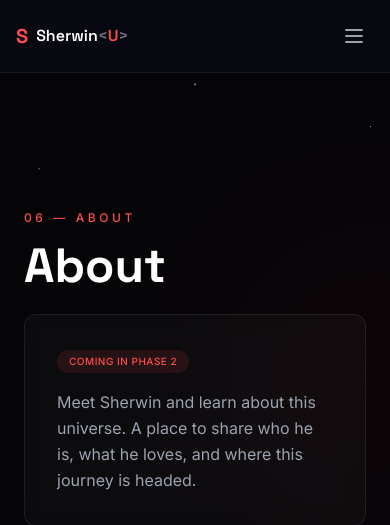
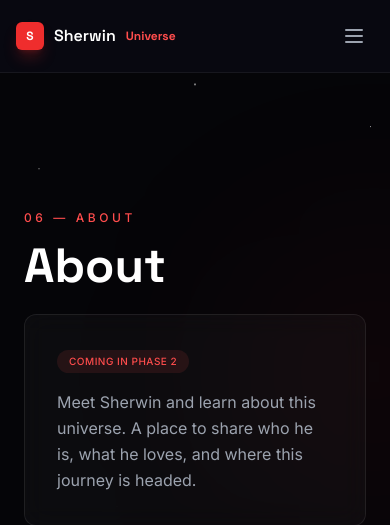
Before and after one commit to Shahram4wd/sherwin, a Django app: page /about/ in a window 390 px wide; the page is wider, and only the part inside the window is pictured. Shown: the top 525 px of that part. Run offline with Django 5.2, Linux system fonts and the light colour scheme; some libraries are stand-ins or nearby versions.

Commit message:
Enhance navigation: update header design for desktop and mobile, improve accessibility Add requirements.txt: include local development dependencies

```diff
--- /dev/null
+++ b/requirements.txt
@@ -0,0 +1,2 @@
+# For local development, install all dependencies:
+-r requirements/dev.txt
--- a/templates/base.html
+++ b/templates/base.html
@@ -91,9 +91,12 @@
     <!-- Desktop Navigation -->
     <header class="hidden md:block glass-nav sticky top-0 z-50">
         <nav class="max-w-6xl mx-auto px-6 py-4 flex items-center justify-between">
-            <a href="{% url 'core:home' %}" class="flex items-center space-x-2 group">
-                <span class="text-accent-400 text-2xl font-display font-bold tracking-tight group-hover:glow-accent transition-all">S</span>
-                <span class="text-white font-display font-semibold text-lg tracking-wide">Sherwin<span class="text-gray-500">&lt;</span><span class="text-accent-400">U</span><span class="text-gray-500">&gt;</span></span>
+            <a href="{% url 'core:home' %}" class="flex items-center space-x-3 group">
+                <div class="w-8 h-8 rounded-lg bg-accent-500 flex items-center justify-center shadow-lg shadow-accent-500/25 group-hover:shadow-accent-500/40 transition-all">
+                    <span class="text-white text-sm font-display font-bold">S</span>
+                </div>
+                <span class="text-white font-display font-semibold text-lg tracking-wide">Sherwin</span>
+                <span class="text-accent-400 font-display font-bold text-sm -ml-2">Universe</span>
             </a>
             <div class="flex items-center space-x-8">
                 {% include "includes/nav_links.html" %}
@@ -104,9 +107,12 @@
     <!-- Mobile Header -->
     <header class="md:hidden glass-nav sticky top-0 z-50">
         <nav class="px-4 py-4 flex items-center justify-between">
-            <a href="{% url 'core:home' %}" class="flex items-center space-x-2">
-                <span class="text-accent-400 text-xl font-display font-bold">S</span>
-                <span class="text-white font-display font-semibold">Sherwin<span class="text-gray-500">&lt;</span><span class="text-accent-400">U</span><span class="text-gray-500">&gt;</span></span>
+            <a href="{% url 'core:home' %}" class="flex items-center space-x-2.5">
+                <div class="w-7 h-7 rounded-md bg-accent-500 flex items-center justify-center shadow-lg shadow-accent-500/25">
+                    <span class="text-white text-xs font-display font-bold">S</span>
+                </div>
+                <span class="text-white font-display font-semibold text-base">Sherwin</span>
+                <span class="text-accent-400 font-display font-bold text-xs -ml-1.5">Universe</span>
             </a>
             <button @click="mobileMenu = !mobileMenu" class="p-2 text-gray-400 hover:text-accent-400 transition-colors" aria-label="Toggle menu">
                 <svg x-show="!mobileMenu" class="w-6 h-6" fill="none" stroke="currentColor" viewBox="0 0 24 24">
```
